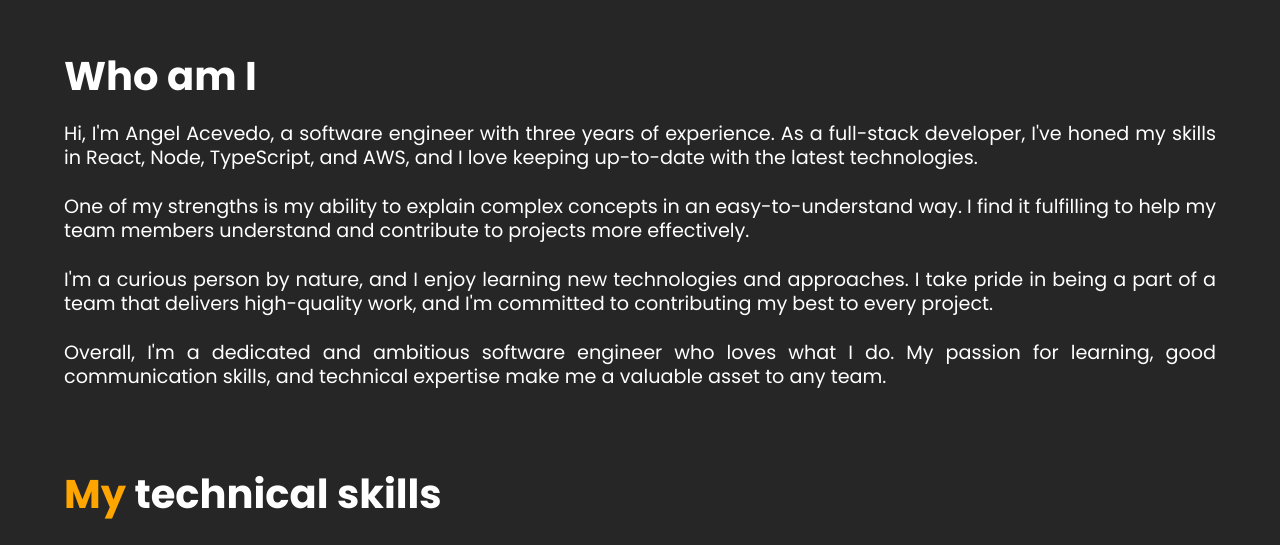
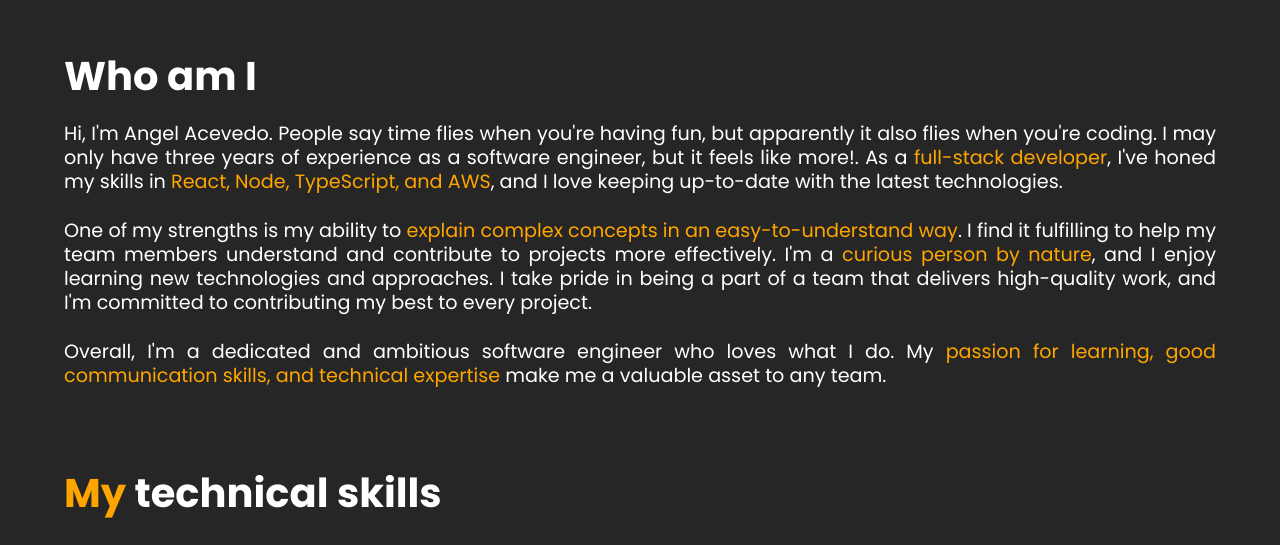
Before and after one commit to angelacevedo975/angelacevedo975, a React (Vite) app: page / in a window 1280 px wide. Shown: the part 754-1299 px from the top of the page. Built offline with nearby package versions, Linux system fonts and the light colour scheme.

Commit message:
resalt words in who i am

```diff
--- a/src/components/WhoIAm/Styles.tsx
+++ b/src/components/WhoIAm/Styles.tsx
@@ -6,13 +6,15 @@ const useStyles = makeStyles((theme: any) => ({
     fontWeight: 700,
     marginBottom: "1rem",
     color: "#fff",
-
   },
   text: {
     fontSize: "1.2rem",
     lineHeight: "1.5rem",
     textAlign: "justify",
     color: "#fff",
+    "& span": {
+      color: "rgb(255, 165, 0)",
+    },
   },
 }));
 
--- a/src/components/WhoIAm/index.tsx
+++ b/src/components/WhoIAm/index.tsx
@@ -3,32 +3,44 @@ import { Container } from "@mui/system";
 import React from "react";
 import useStyles from "./Styles";
 
-const paragraphs = [
-  `Hi, I'm Angel Acevedo, a software engineer with three years of
-    experience. As a full-stack developer, I've honed my skills in React,
-    Node, TypeScript, and AWS, and I love keeping up-to-date with the latest
-    technologies.`,
-  `One of my strengths is my ability to explain complex concepts in an
-    easy-to-understand way. I find it fulfilling to help my team members
-    understand and contribute to projects more effectively.`,
-  `I'm a curious person by nature, and I enjoy learning new technologies
-    and approaches. I take pride in being a part of a team that delivers
-    high-quality work, and I'm committed to contributing my best to every
-    project.`,
-  `Overall, I'm a dedicated and ambitious software engineer who loves what
-    I do. My passion for learning, good communication skills, and technical
-    expertise make me a valuable asset to any team.`,
-];
-
 export default function WhoIAm() {
   const classes = useStyles();
+
+  const paragraphs = [
+    <p className={classes.text}>
+      Hi, I'm Angel Acevedo. People say time flies when you're having fun, but
+      apparently it also flies when you're coding. I may only have three years
+      of experience as a software engineer, but it feels like more!. As a
+      <span> full-stack developer</span>, I've honed my skills in{" "}
+      <span>React, Node, TypeScript, and AWS</span>, and I love keeping
+      up-to-date with the latest technologies.
+    </p>,
+    <p className={classes.text}>
+      One of my strengths is my ability to{" "}
+      <span> explain complex concepts in an easy-to-understand way</span>. I
+      find it fulfilling to help my team members understand and contribute to
+      projects more effectively. I'm a <span> curious person by nature</span>,
+      and I enjoy learning new technologies and approaches. I take pride in
+      being a part of a team that delivers high-quality work, and I'm committed
+      to contributing my best to every project.
+    </p>,
+    <p className={classes.text}>
+      Overall, I'm a dedicated and ambitious software engineer who loves what I
+      do. My{" "}
+      <span>
+        {" "}
+        passion for learning, good communication skills, and technical expertise
+      </span>{" "}
+      make me a valuable asset to any team.
+    </p>,
+  ];
 
   return (
     <Container>
       <h3 className={classes.title}>Who am I</h3>
       {paragraphs.map((paragraph, i) => (
         <React.Fragment key={"parah-" + i}>
-          <p className={classes.text}>{paragraph}</p>
+          {paragraph}
           <br></br>
         </React.Fragment>
       ))}
```
